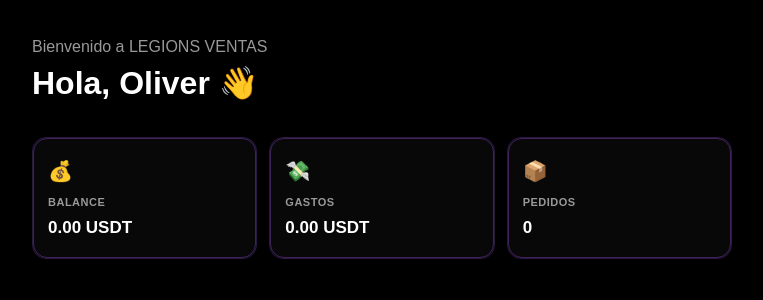
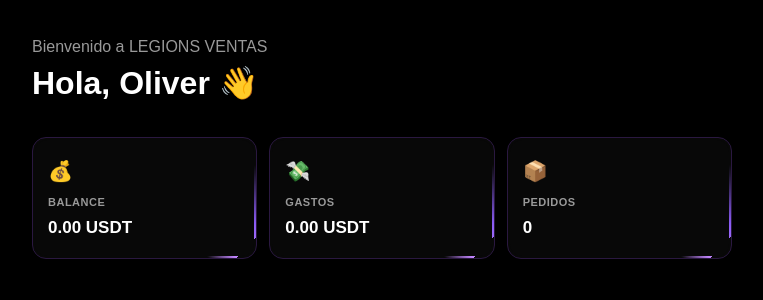
Before and after one commit to juliocesarblancomedina08-tech/Recargas-de-diamantes, a Next.js app: page /dashboard in a window 1280 px wide. Shown: the top 300 px of the page, without its empty margins (3-766 px from the left). Built offline with nearby package versions, Linux system fonts and the light colour scheme.

Commit message:
Update globals.css

```diff
--- a/app/globals.css
+++ b/app/globals.css
@@ -804,11 +804,33 @@ a {
 .stat-card::before {
   content: "";
   position: absolute;
-  inset: 0;
-  border: 1px solid #a855f7;
-  border-radius: 14px;
-  opacity: 0.35;
-  pointer-events: none;
+  width: 180%;
+  height: 180%;
+  top: -40%;
+  left: -40%;
+  background: conic-gradient(
+    from 0deg,
+    transparent 0deg,
+    transparent 300deg,
+    #8b5cf6 330deg,
+    #c084fc 350deg,
+    transparent 360deg
+  );
+  animation: borderLight 4s linear infinite;
+}
+
+.stat-card::after {
+  content: "";
+  position: absolute;
+  inset: 2px;
+  background: #080808;
+  border-radius: 12px;
+  z-index: 1;
+}
+
+.stat-card > * {
+  position: relative;
+  z-index: 2;
 }
 
 .stat-card span {
```
